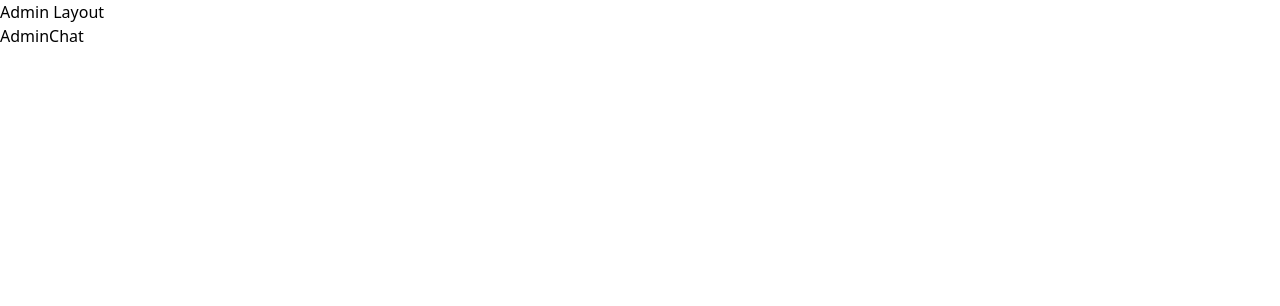
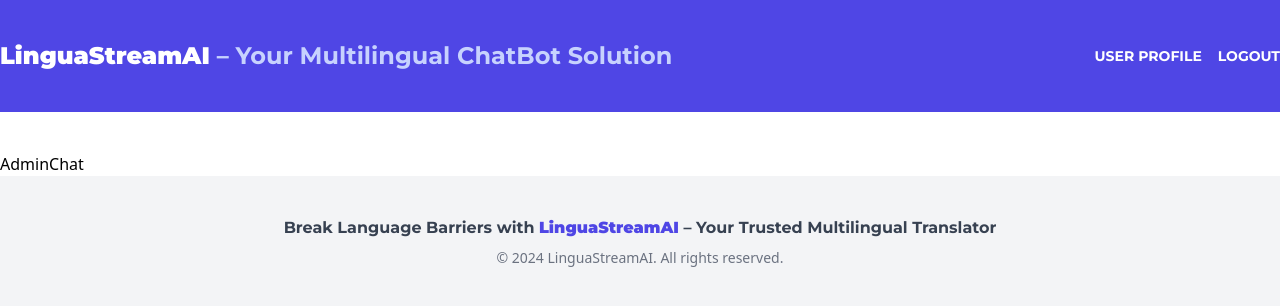
Before and after one commit to joelGabriel7/LinguaStream, a React (Vite) app in the folder frontend/: page /admin in a window 1280 px wide. Shown: the top 306 px of the page. Built offline with nearby package versions, Linux system fonts and the light colour scheme; no server answers.

Commit message:
Header and footer setUp

```diff
--- /dev/null
+++ b/frontend/src/components/Footer.jsx
@@ -0,0 +1,15 @@
+const Footer = () => {
+  return (
+    <>
+      <footer className="py-10 bg-gray-100">
+        <p className="text-center font-monserrat font-bold text-gray-700">
+          Break Language Barriers with{' '}
+          <span className="text-indigo-600 font-black">LinguaStreamAI</span> – Your Trusted Multilingual Translator
+        </p>
+        <p className="text-center text-gray-500 text-sm mt-2">© 2024 LinguaStreamAI. All rights reserved.</p>
+      </footer>
+    </>
+  )
+}
+
+export default Footer
--- /dev/null
+++ b/frontend/src/components/Header.jsx
@@ -0,0 +1,28 @@
+import { Link } from "react-router-dom"
+
+
+const Header = () => {
+    return (
+        <>
+            <header className="py-10 bg-indigo-600">
+                <div className="container mx-auto flex flex-col lg:flex-row justify-between items-center">
+
+                    <h1 className="text-center font-bold font-monserrat text-2xl text-indigo-200"> <span className="text-white font-black">LinguaStreamAI</span> – Your Multilingual ChatBot Solution</h1>
+
+                    <nav className="flex  flex-col items-center lg:flex-row gap-4 mt-5 lg:mt-0 ">
+                        <Link to={"/"} className="text-white text-sm font-bold uppercase font-monserrat">User profile</Link>
+
+                        <button
+                            type="button"
+                            className="text-white text-sm font-bold uppercase font-monserrat"
+                        >Logout</button>
+
+                    </nav>
+                </div>
+
+            </header>
+        </>
+    )
+}
+
+export default Header
--- a/frontend/src/layouts/AdminLayout.jsx
+++ b/frontend/src/layouts/AdminLayout.jsx
@@ -1,16 +1,24 @@
 import { Outlet, Navigate } from "react-router-dom"
 import useAuth from "../hooks/useAuth";
+import Header from "../components/Header";
+import Footer from "../components/Footer";
 
 
 
 const AdminLayout = () => {
     const { auth, loading } = useAuth();
+    if (loading) return 'Cargando...'
     return (
         <>
-            <h1>Admin Layout</h1>
 
+            <Header />
+                 {auth ? (
+                    <main className="container mx-auto mt-10">
 
-            {auth ? <Outlet /> : <Navigate to={"/"} />}
+                        <Outlet />
+                    </main>
+                ) : <Navigate to={"/"} />}
+            <Footer />
         </>
     )
 }
```
